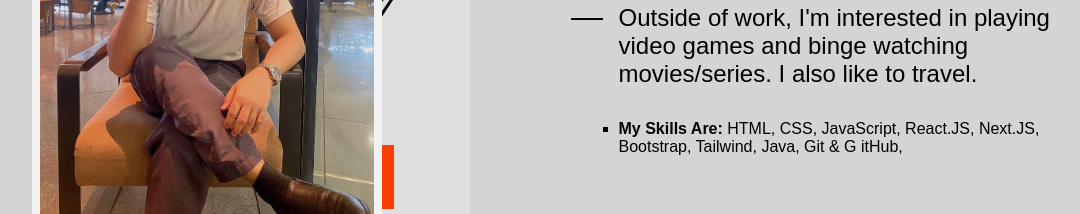
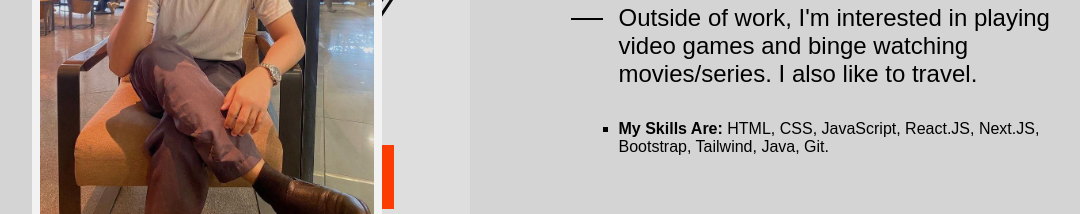
Before and after one commit to jodenrey/jodenrey.github.io, a plain HTML site: page index.html in a window 1280 px wide. Shown: the part 1240-1454 px from the top of the page, without its empty margins (99-1179 px from the left). Drawn offline with nearby package versions, Linux system fonts and the light colour scheme; a web font is replaced by a local one.

Commit message:
Update index.html

```diff
--- a/index.html
+++ b/index.html
@@ -148,7 +148,7 @@
                   <ul class="about__list">
                      <li class="about__item">
                         <b>My Skills Are:</b> HTML, CSS, JavaScript,
-                        React.JS, Next.JS, Bootstrap, Tailwind, Java, Git & G itHub,
+                        React.JS, Next.JS, Bootstrap, Tailwind, Java, Git.
                      </li>
                   </ul>
 
```
